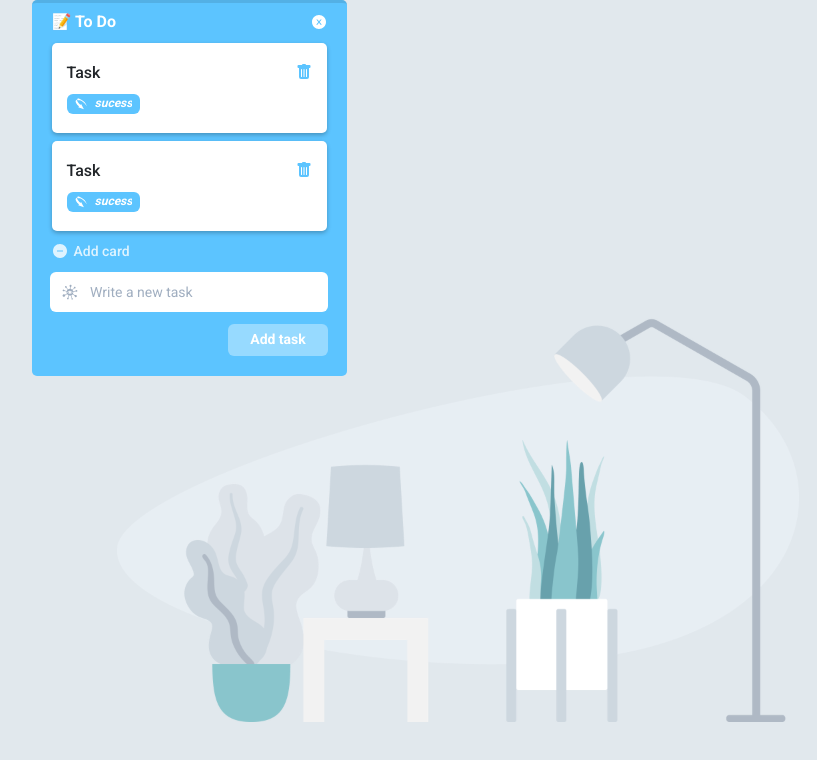
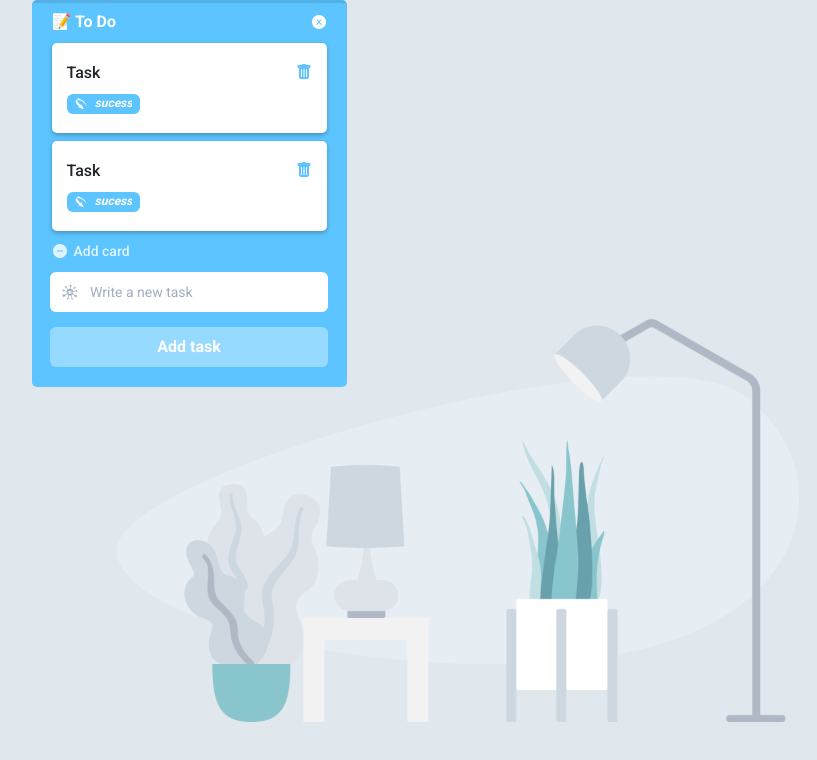
Before and after one commit to tpaphysics/tdd-kanban, a React (Vite) app: page / in a window 1280 px wide. Both pictures are taken after a click on the element "Add card". Shown: the top 760 px of the page, without its empty margins (451-1268 px from the left). Built offline with nearby package versions, Linux system fonts and the light colour scheme.

Commit message:
style: edit FormAddCard style

```diff
--- a/src/Components/FormAddCard/index.tsx
+++ b/src/Components/FormAddCard/index.tsx
@@ -58,17 +58,7 @@ function FormAddCard() {
               }}
             />
           </InputGroup>
-          <Button
-            disabled={newTask === '' ? true : false}
-            aria-label='add-task-button'
-            colorScheme='whiteAlpha'
-            mt='12px'
-            float='right'
-            type='submit'
-            w='100px'
-            size='sm'
-            ml='auto'
-          >
+          <Button colorScheme='whiteAlpha' mt='15px' float='right' type='submit' size='md'>
             Add task
           </Button>
         </Flex>
```
